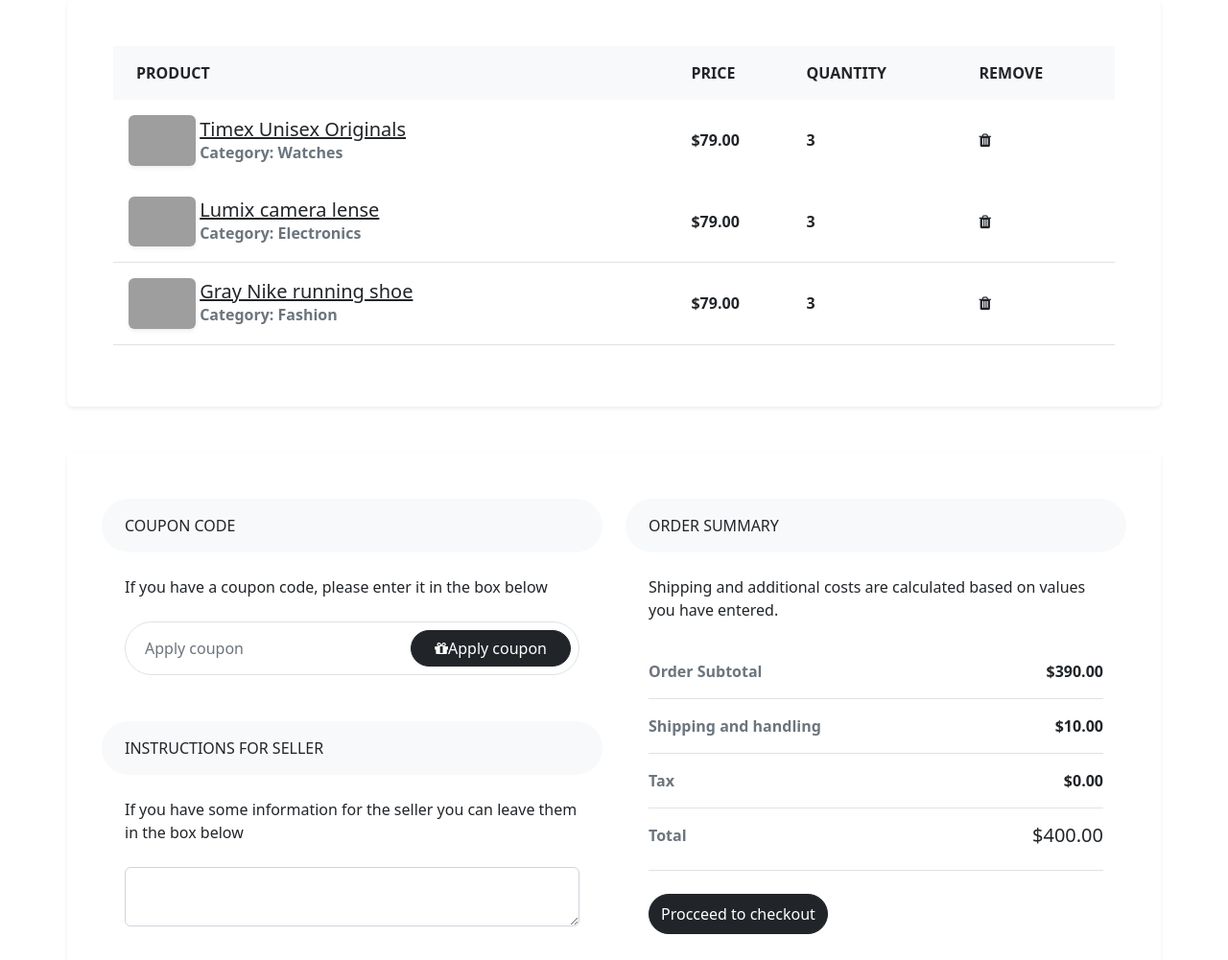
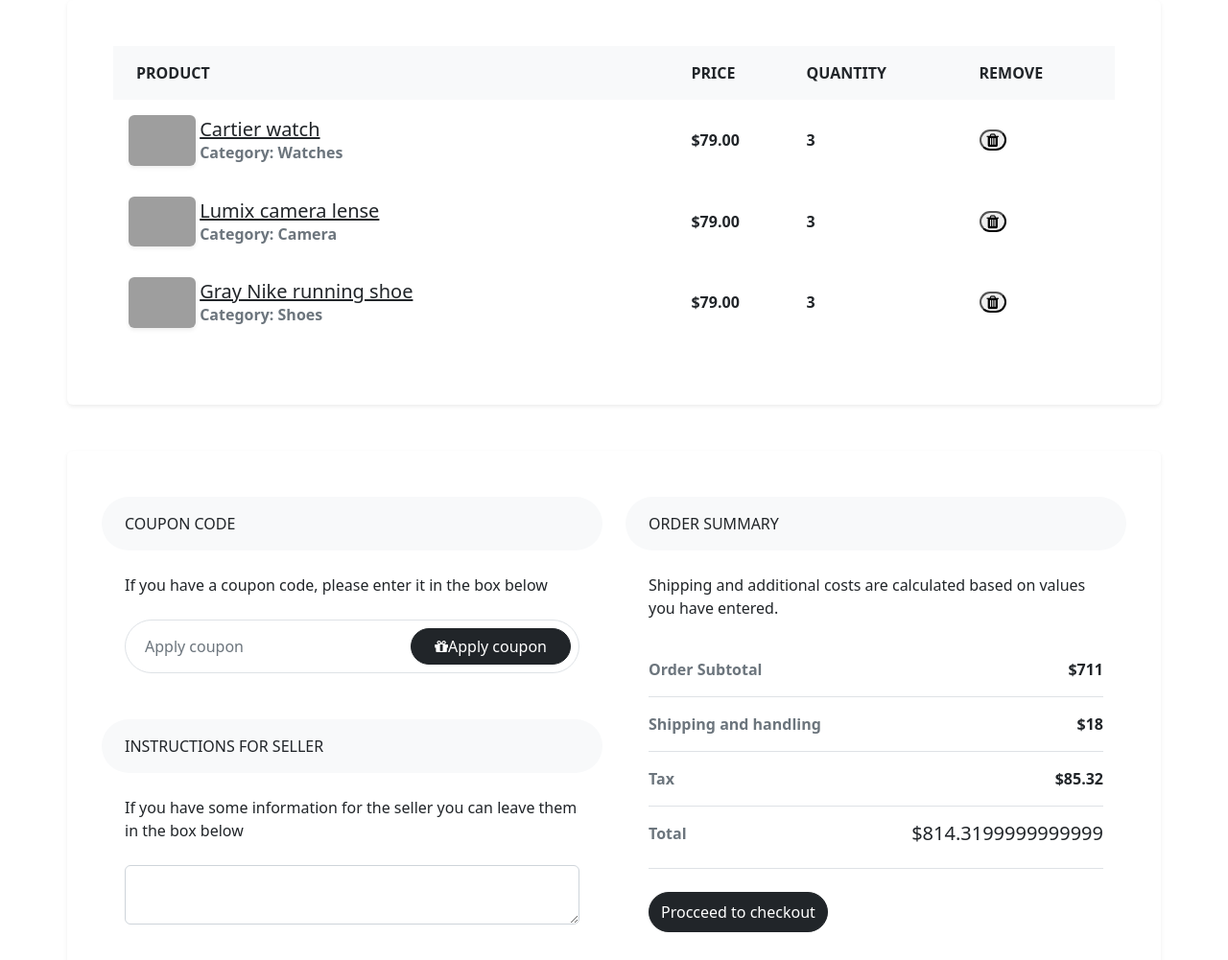
Before and after one commit to hamzaqureshi16/CoffeeShop, a plain HTML site: page cart.html in a window 1280 px wide. Shown: the top 1001 px of the page at 96% size. Drawn offline with nearby package versions, Linux system fonts and the light colour scheme; grey boxes are pictures that could not be loaded.

Commit message:
added client-side JS for shopping cart

```diff
--- /dev/null
+++ b/JS/cart.js
@@ -0,0 +1,104 @@
+var productArray = [];
+var products = [{
+    name:'Cartier watch',
+    price : '$79.00',
+    url : 'https://res.cloudinary.com/mhmd/image/upload/v1556670479/product-1_zrifhn.jpg',
+    category : 'Watches',
+    quantity : 3
+}, {
+    name:'Lumix camera lense',
+    price : '$79.00',
+    url : 'https://res.cloudinary.com/mhmd/image/upload/v1556670479/product-3_cexmhn.jpg',
+    category : 'Camera',
+    quantity : 3
+},{
+    name:'Gray Nike running shoe',
+    price : '$79.00',
+    url : 'https://res.cloudinary.com/mhmd/image/upload/v1556670479/product-2_qxjis2.jpg',
+    category : 'Shoes',
+    quantity : 3
+}];
+
+for(var i = 0; i < products.length; i++){
+    sessionStorage.setItem('product'+i, JSON.stringify(products[i]));
+    productArray[i] = 'product'+i;
+}
+
+
+
+
+var showCart = () => {
+  var tagToRemove, product, removeID , remove;
+
+
+for(var i =0 ; i < productArray.length ; i++){
+
+     product = JSON.parse(sessionStorage.getItem(productArray[i]));
+     tagToRemove = product.name.replace(/\s/g, '');
+     removeID = "remove" + tagToRemove[i];
+
+    var htm = `<tr id = ${tagToRemove}>
+    <th scope="row" class="border-0">
+      <div class="p-2">
+        <img src="${product.url}" alt="" width="70" class="img-fluid rounded shadow-sm">
+        <div class="ml-3 d-inline-block align-middle">
+          <h5 class="mb-0"> <a href="#" class="text-dark d-inline-block align-middle">${product.name}</a></h5><span class="text-muted font-weight-normal font-italic d-block">Category: ${product.category}</span>
+        </div>
+      </div>
+    </th>
+    <td class="border-0 align-middle"><strong class="price">${product.price}</strong></td>
+    <td class="border-0 align-middle"><strong class="quantity">${product.quantity}</strong></td>
+    <td class="border-0 align-middle"><a href="#" class="text-dark"><button class="fa fa-trash rounded-pill" id = ${removeID} onclick = "removeItem(${tagToRemove})"></button></a></td>
+  </tr>`;
+    document.getElementById('products').innerHTML += htm;
+
+    remove = document.getElementById(removeID);
+
+
+
+}
+
+CalculateTotal();
+
+
+
+}
+
+
+
+
+
+function removeItem(elem){
+ elem.remove();
+CalculateTotal();
+
+}
+
+
+
+var CalculateTotal = () => {
+    var price = document.getElementsByClassName('price');
+    var quantity = document.getElementsByClassName('quantity');
+    var shipping = 0;
+    var shippingRate = 2;
+    var total = 0;
+    var tax = 0.12;
+    for(var i = 0 ; i < price.length ; i++){
+        total +=  parseFloat(price[i].innerHTML.slice(1,price[i].innerHTML.length)) * parseFloat(quantity[i].innerHTML);
+        shipping += (shippingRate * parseFloat(quantity[i].innerHTML));
+    }
+    tax *= total
+    var grandTotal = shipping + total + tax;
+
+    document.getElementById('shipping').innerHTML = "$" + shipping.toString();
+    document.getElementById('tax').innerHTML = '$' + tax.toFixed(2).toString();
+    total = '$' + total.toString();
+    document.getElementById('total').innerHTML = total;
+    document.getElementById('grandTotal').innerHTML = '$' + grandTotal.toString();
+
+
+
+
+}
+
+window.addEventListener('load', showCart);
--- a/cart.html
+++ b/cart.html
@@ -7,6 +7,15 @@
     <title>ShoppingCart</title>
     <link rel="stylesheet" href="https://cdn.jsdelivr.net/npm/bootstrap@5.2.2/dist/css/bootstrap.min.css">
     <link rel="stylesheet" href="https://cdnjs.cloudflare.com/ajax/libs/font-awesome/4.7.0/css/font-awesome.min.css">
+    <script src="JS/cart.js"></script>
+    <style>
+      .price{
+
+      }
+      .quantity{
+
+      }
+    </style>
 </head>
 
 <body><div class="shopping-cart">
@@ -36,47 +45,7 @@
                   </th>
                 </tr>
               </thead>
-              <tbody>
-                <tr>
-                  <th scope="row" class="border-0">
-                    <div class="p-2">
-                      <img src="https://res.cloudinary.com/mhmd/image/upload/v1556670479/product-1_zrifhn.jpg" alt="" width="70" class="img-fluid rounded shadow-sm">
-                      <div class="ml-3 d-inline-block align-middle">
-                        <h5 class="mb-0"> <a href="#" class="text-dark d-inline-block align-middle">Timex Unisex Originals</a></h5><span class="text-muted font-weight-normal font-italic d-block">Category: Watches</span>
-                      </div>
-                    </div>
-                  </th>
-                  <td class="border-0 align-middle"><strong>$79.00</strong></td>
-                  <td class="border-0 align-middle"><strong>3</strong></td>
-                  <td class="border-0 align-middle"><a href="#" class="text-dark"><i class="fa fa-trash"></i></a></td>
-                </tr>
-                <tr>
-                  <th scope="row">
-                    <div class="p-2">
-                      <img src="https://res.cloudinary.com/mhmd/image/upload/v1556670479/product-3_cexmhn.jpg" alt="" width="70" class="img-fluid rounded shadow-sm">
-                      <div class="ml-3 d-inline-block align-middle">
-                        <h5 class="mb-0"><a href="#" class="text-dark d-inline-block">Lumix camera lense</a></h5><span class="text-muted font-weight-normal font-italic">Category: Electronics</span>
-                      </div>
-                    </div>
-                  </th>
-                  <td class="align-middle"><strong>$79.00</strong></td>
-                  <td class="align-middle"><strong>3</strong></td>
-                  <td class="align-middle"><a href="#" class="text-dark"><i class="fa fa-trash"></i></a>
-                  </td>
-                </tr>
-                <tr>
-                  <th scope="row">
-                    <div class="p-2">
-                      <img src="https://res.cloudinary.com/mhmd/image/upload/v1556670479/product-2_qxjis2.jpg" alt="" width="70" class="img-fluid rounded shadow-sm">
-                      <div class="ml-3 d-inline-block align-middle">
-                        <h5 class="mb-0"> <a href="#" class="text-dark d-inline-block">Gray Nike running shoe</a></h5><span class="text-muted font-weight-normal font-italic">Category: Fashion</span>
-                      </div>
-                    </div>
-                    <td class="align-middle"><strong>$79.00</strong></td>
-                    <td class="align-middle"><strong>3</strong></td>
-                    <td class="align-middle"><a href="#" class="text-dark"><i class="fa fa-trash"></i></a>
-                    </td>
-                </tr>
+              <tbody id="products">
               </tbody>
             </table>
           </div>
@@ -107,11 +76,11 @@
           <div class="p-4">
             <p class="font-italic mb-4">Shipping and additional costs are calculated based on values you have entered.</p>
             <ul class="list-unstyled mb-4">
-              <li class="d-flex justify-content-between py-3 border-bottom"><strong class="text-muted">Order Subtotal </strong><strong>$390.00</strong></li>
-              <li class="d-flex justify-content-between py-3 border-bottom"><strong class="text-muted">Shipping and handling</strong><strong>$10.00</strong></li>
-              <li class="d-flex justify-content-between py-3 border-bottom"><strong class="text-muted">Tax</strong><strong>$0.00</strong></li>
+              <li class="d-flex justify-content-between py-3 border-bottom"><strong class="text-muted">Order Subtotal </strong><strong id="total"></strong></li>
+              <li class="d-flex justify-content-between py-3 border-bottom"><strong class="text-muted">Shipping and handling</strong><strong id="shipping">$10.00</strong></li>
+              <li class="d-flex justify-content-between py-3 border-bottom"><strong class="text-muted">Tax</strong><strong id="tax"></strong></li>
               <li class="d-flex justify-content-between py-3 border-bottom"><strong class="text-muted">Total</strong>
-                <h5 class="font-weight-bold">$400.00</h5>
+                <h5 class="font-weight-bold" id="grandTotal">$400.00</h5>
               </li>
             </ul><a href="#" class="btn btn-dark rounded-pill py-2 btn-block">Procceed to checkout</a>
           </div>
```
